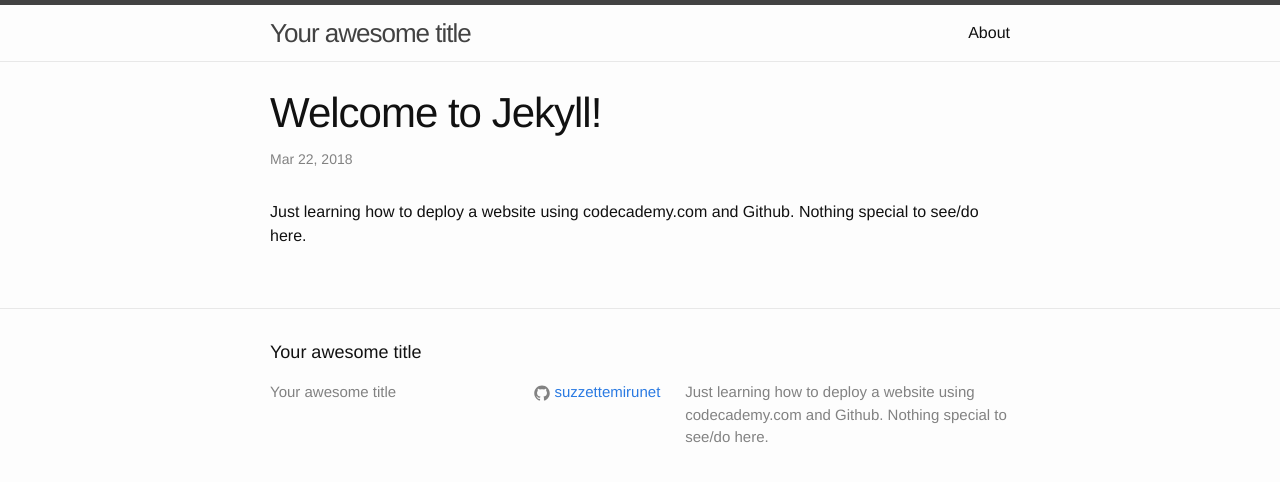
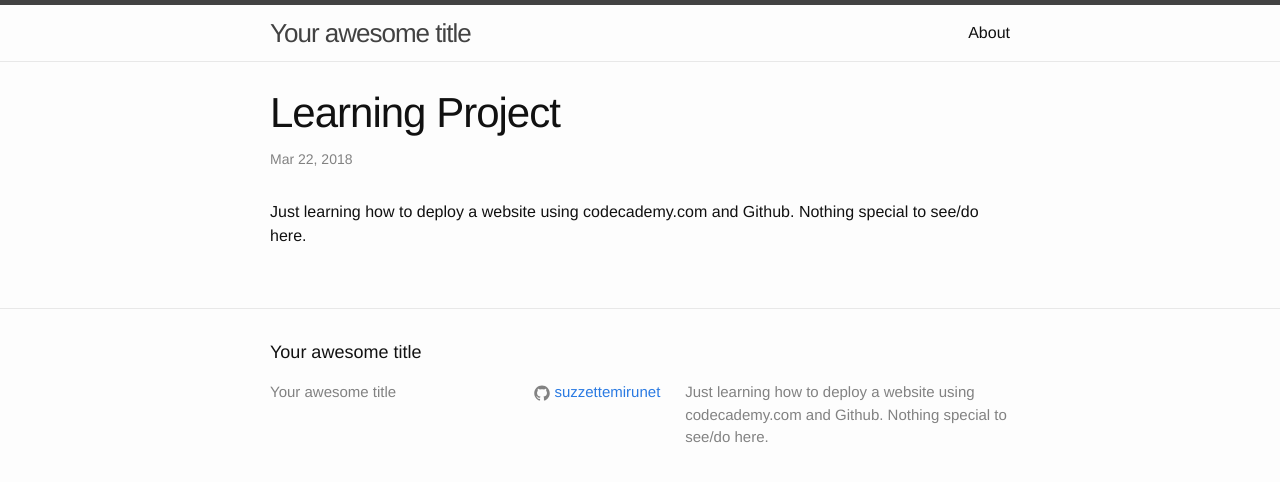
Before and after one commit to suzzettemirunet/suzzettemirunet.github.io, a Jekyll site: the page built from _posts/2018-03-22-welcome-to-jekyll.markdown, in a window 1280 px wide. Shown: the top 482 px of the page. Built offline with Jekyll 4.4.1, drawn with Linux system fonts in a browser that asks for light colours.

Commit message:
Update 2018-03-22-welcome-to-jekyll.markdown

```diff
--- a/_posts/2018-03-22-welcome-to-jekyll.markdown
+++ b/_posts/2018-03-22-welcome-to-jekyll.markdown
@@ -1,6 +1,6 @@
 ---
 layout: post
-title:  "Welcome to Jekyll!"
+title:  "Learning Project"
 date:   2018-03-22 22:17:42 +0000
 categories: jekyll update
 ---
```
